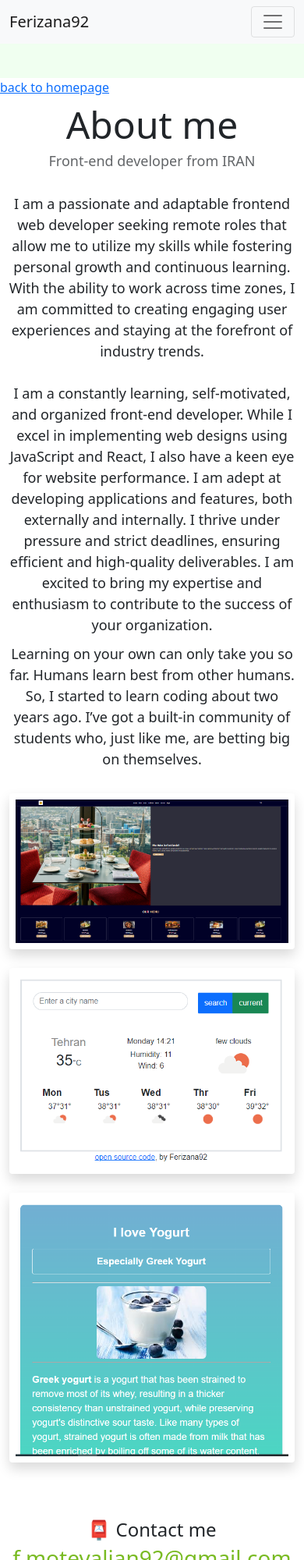
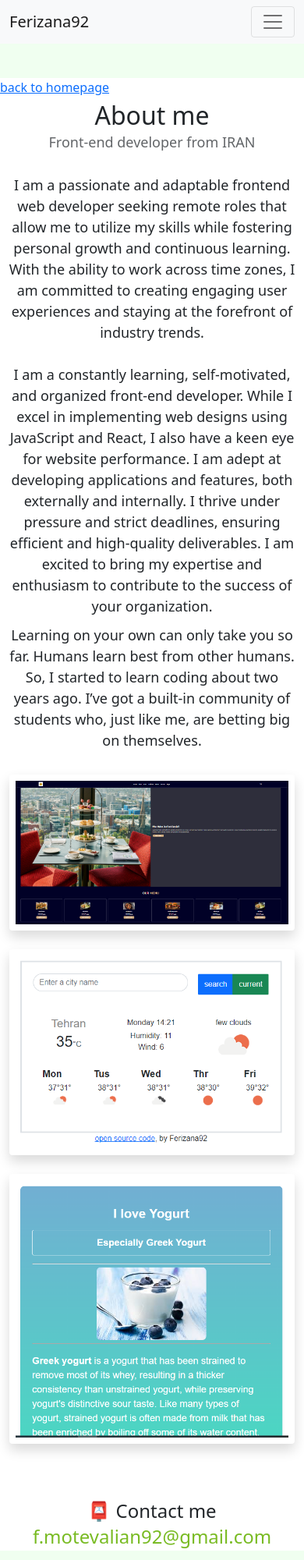
Before and after one commit to ferizana92/portfolio, a plain HTML site: page about.html in a window 390 px wide. Shown: the top 2000 px of the page at 78% size. Drawn offline with nearby package versions, Linux system fonts and the light colour scheme.

Commit message:
changes styles

```diff
--- a/src/styles.css
+++ b/src/styles.css
@@ -6,12 +6,12 @@
 }
 @media (max-width: 576px) {
     h1 {
-        font-size: 48px;
+        font-size: 24px;
         line-height: 1.5;
     }
 
     h2 {
-        font-size: 32px;
+        font-size: 20px;
         text-align: center;
     }
 
@@ -36,7 +36,7 @@ h3 {
 }
 
 h1 {
-    font-size: 48px;
+    font-size: 32px;
 }
 
 h2 {
@@ -108,7 +108,7 @@ p {
     display: flex;
     justify-content: center;
     color: var(--primary-color);
-    font-size: 28px;
+    font-size: 24px;
     text-decoration: none;
 }
 
```
